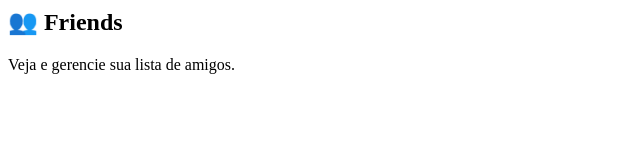
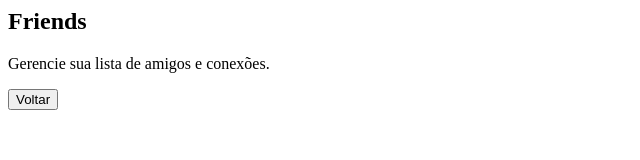
Before and after one commit to detiillimichel-max/Vibe-app, a plain HTML site: page bloco-3-friends/index.html in a window 1280 px wide. Shown: the whole page, without its empty margins (0-640 px from the left). Drawn offline with Linux system fonts and the light colour scheme.

Commit message:
Update index.html

```diff
--- a/bloco-3-friends/index.html
+++ b/bloco-3-friends/index.html
@@ -1,4 +1,13 @@
 <section class="tela">
-  <h2>👥 Friends</h2>
-  <p>Veja e gerencie sua lista de amigos.</p>
+  <header>
+    <h2>Friends</h2>
+  </header>
+
+  <main>
+    <p>Gerencie sua lista de amigos e conexões.</p>
+  </main>
+
+  <footer>
+    <button class="voltar" onclick="window.location.href='../index.html'">Voltar</button>
+  </footer>
 </section>
```
